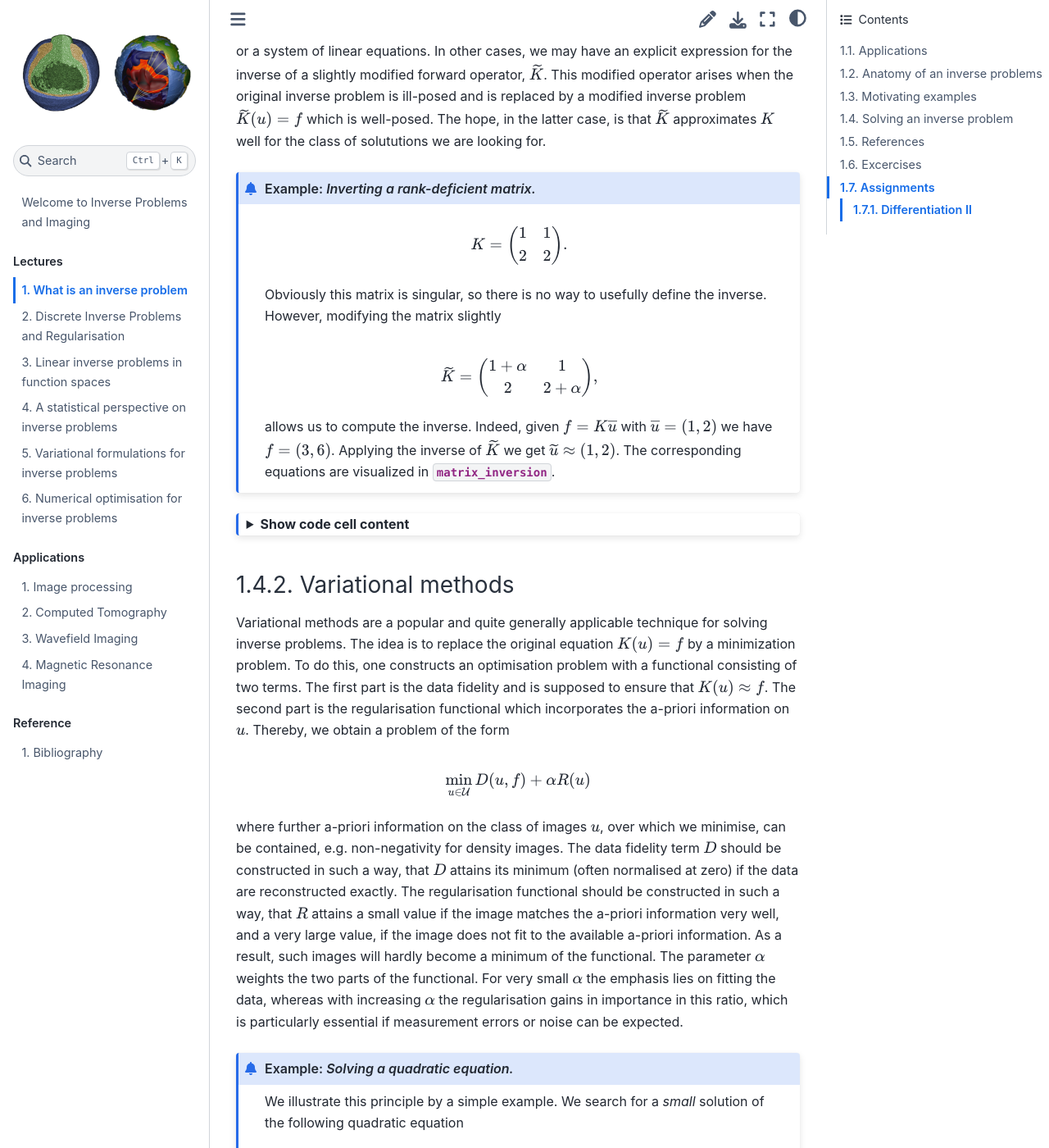
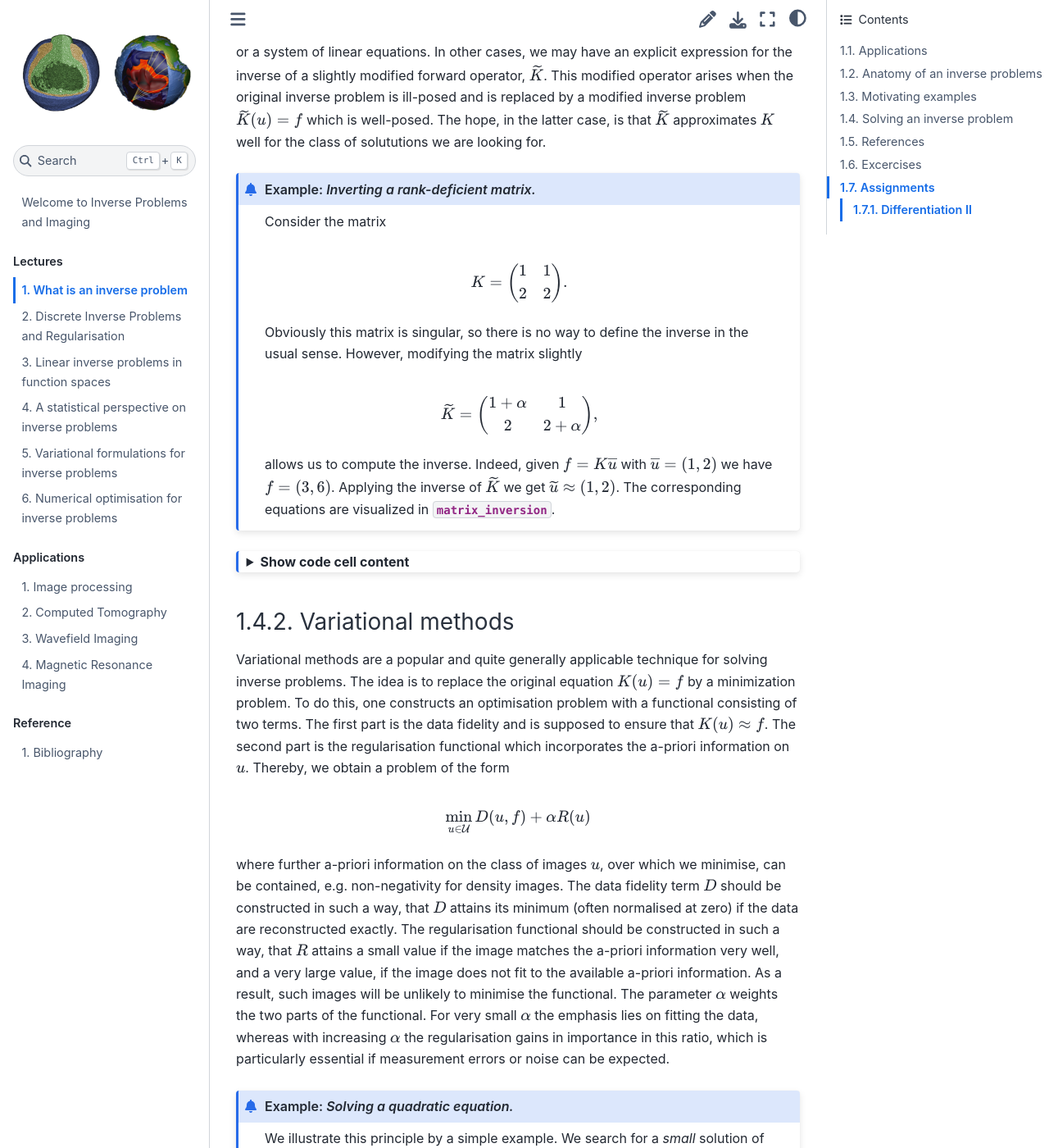
Before and after one commit to TristanvanLeeuwen/IP_and_Im_Lectures, a Jupyter Book: the page built from what_is.md, in a window 1280 px wide and 1400 px high, scrolled down 8194 px. Shown: the whole window at 82% size. Built offline with Jupyter Book 1.0.4 settings and Sphinx 7.4.7 and the Sphinx Book theme 1.1.4, drawn with Linux system fonts in a browser that asks for light colours; cross-references to code outside the pages are shown as plain code; some of the changed text lies outside the part shown.

Commit message:
update chapter 1

`````diff
--- a/what_is.md
+++ b/what_is.md
@@ -196,7 +196,7 @@
 u(x)= \frac{1}{(2\pi)^{d/2}}\int_{\mathbb{R}^d} \widehat{u}(\xi) e^{-\imath \xi\cdot x}\mathrm{d}\xi.
 $$
 
-The challenge here lies in retrieving $u$ from a limited set of samples. As the time needed for a scan is proportional to the number of samples acquired, much research is being done on devising methods to recover images from under sampled Fourier measurements.
+The challenge here lies in retrieving $u$ from a limited set of samples. As the time needed for a scan is proportional to the number of samples acquired, much research is being done on devising methods to recover images from under-sampled Fourier measurements.
 
 +++
 
@@ -341,11 +341,13 @@
 In some special cases we can derive an explicit expression for (an approximation) of the solution of $K(u) = f$. For example, if $K$ represents a quadratic equation in one variable or a system of linear equations. In other cases, we may have an explicit expression for the inverse of a slightly modified forward operator, $\widetilde{K}$. This modified operator arises when the original inverse problem is ill-posed and is replaced by a modified inverse problem $\widetilde{K}(u) = f$ which is well-posed. The hope, in the latter case, is that $\widetilde{K}$ approximates $K$ well for the class of solututions we are looking for.
 
 ````{admonition} Example: *Inverting a rank-deficient matrix.*
+Consider the matrix
+
 $$
 K = \left(\begin{matrix} 1 & 1\\ 2 & 2 \end{matrix}\right).
 $$
 
-Obviously this matrix is singular, so there is no way to usefully define the inverse. However, modifying the matrix slightly
+Obviously this matrix is singular, so there is no way to define the inverse in the usual sense. However, modifying the matrix slightly
 
 $$
 \widetilde{K} = \left(\begin{matrix} 1 + \alpha & 1\\ 2 & 2 + \alpha\end{matrix}\right),
@@ -398,7 +400,7 @@
 \min_{u \in \mathcal{U}} D(u,f) + \alpha R(u)
 $$
 
-where further a-priori information on the class of images $u$, over which we minimise, can be contained, e.g. non-negativity for density images. The data fidelity term $D$ should be constructed in such a way, that $D$ attains its minimum (often normalised at zero) if the data are reconstructed exactly. The regularisation functional should be constructed in such a way, that $R$ attains a small value if the image matches the a-priori information very well, and a very large value, if the image does not fit to the available a-priori information. As a result, such images will hardly become a minimum of the functional. The parameter $\alpha$ weights the two parts of the functional. For very small $\alpha$ the emphasis lies on fitting the data, whereas with increasing $\alpha$ the regularisation gains in importance in this ratio, which is particularly essential if measurement errors or noise can be expected.
+where further a-priori information on the class of images $u$, over which we minimise, can be contained, e.g. non-negativity for density images. The data fidelity term $D$ should be constructed in such a way, that $D$ attains its minimum (often normalised at zero) if the data are reconstructed exactly. The regularisation functional should be constructed in such a way, that $R$ attains a small value if the image matches the a-priori information very well, and a very large value, if the image does not fit to the available a-priori information. As a result, such images will be unlikely to minimise the functional. The parameter $\alpha$ weights the two parts of the functional. For very small $\alpha$ the emphasis lies on fitting the data, whereas with increasing $\alpha$ the regularisation gains in importance in this ratio, which is particularly essential if measurement errors or noise can be expected.
 
 ````{admonition} Example: *Solving a quadratic equation.*
 
`````
Also changed, not shown: other parts of what_is.md (+2 -2 lines).
